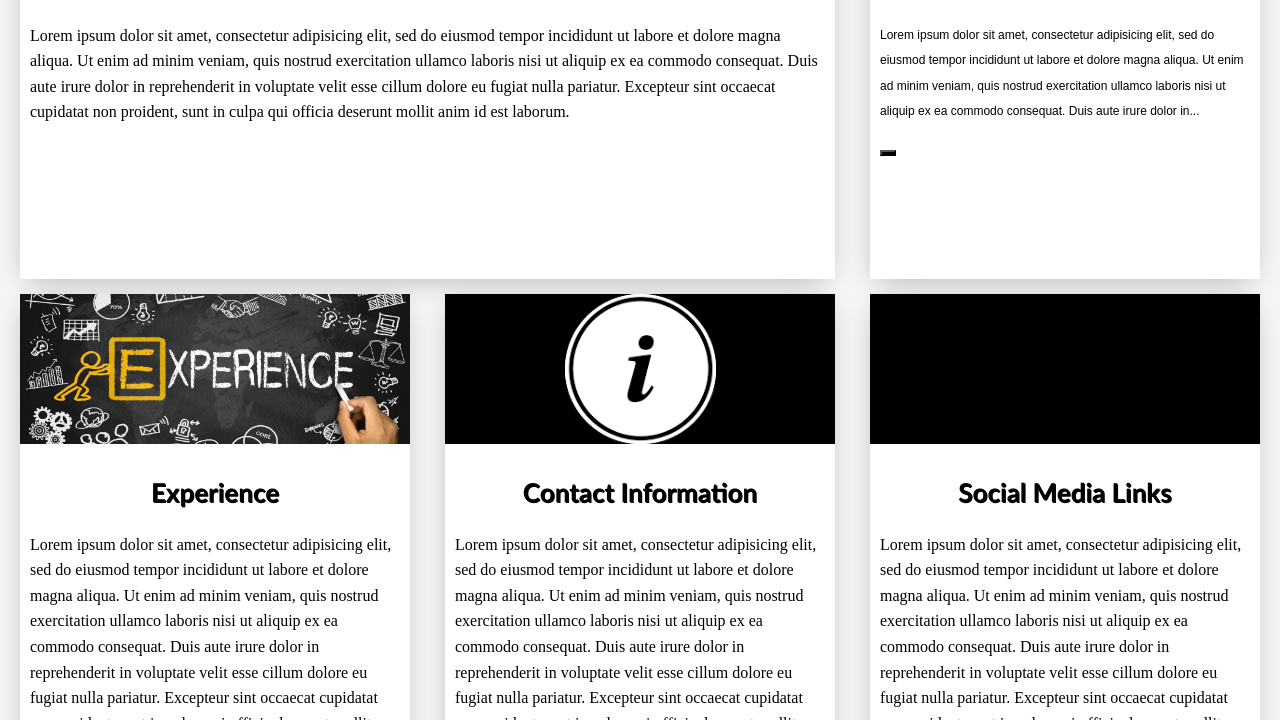
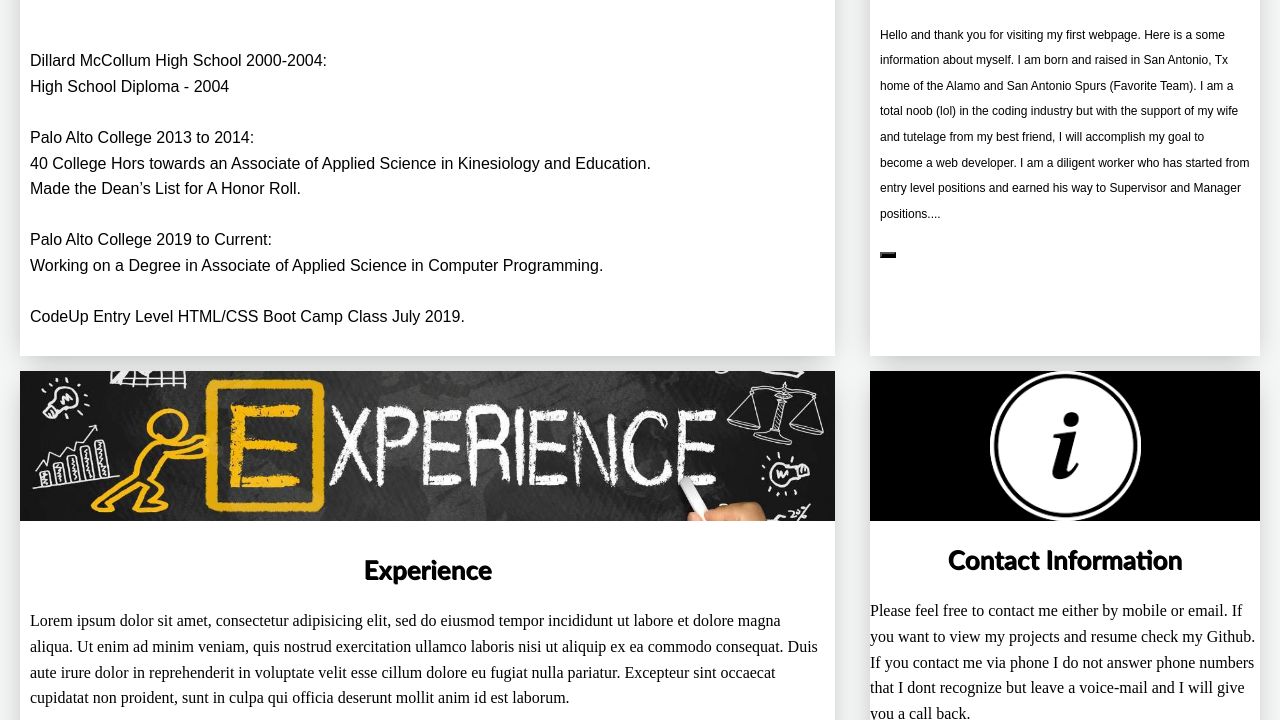
Before and after one commit to EdwardJr05/resume, a website: page edward.html in a window 1280 px wide. Shown: the part 541-1261 px from the top of the page. Drawn offline with Linux system fonts and the light colour scheme.

Commit message:
updated iformtion

```diff
--- a/edward.html
+++ b/edward.html
@@ -23,7 +23,7 @@
                 <li><a href="#Education">Education</a></li>
                 <li><a href="#Experience">Experience</a></li>
                 <li><a href="#ContactInformation">Contact Information</a></li>
-
+                <!-- <li><a href="#SocialProfiles">Social Media<a/></li> -->
             </ul>
         </div>
       </nav>
@@ -35,10 +35,10 @@
        <div class="Top-Card" style="background-image: url(tower.jpeg)">
    <img class="profile-pic" src="aboutme.png" />
  </div>
-        <div class="Bottom-Card">
-          <h3 class="Card-Header">About Me</h3>
-          <p>
-        Lorem ipsum dolor sit amet, consectetur adipisicing elit, sed do eiusmod tempor incididunt ut labore et dolore magna aliqua. Ut enim ad minim veniam, quis nostrud exercitation ullamco laboris nisi ut aliquip ex ea commodo consequat. Duis aute irure dolor in<span id="dots">...</span><span id="more"> reprehenderit in voluptate velit esse cillum dolore eu fugiat nulla pariatur. Excepteur sint occaecat cupidatat non proident, sunt in culpa qui officia deserunt mollit anim id est laborum.
+    <div class="Bottom-Card">
+      <h3 class="Card-Header">About Me</h3>
+        <p>
+Hello and thank you for visiting my first webpage. Here is a some information about myself. I am born and raised in San Antonio, Tx home of the Alamo and San Antonio Spurs (Favorite Team). I am a total noob (lol) in the coding industry but with the support of my wife and tutelage from my best friend, I will accomplish my goal to become a web developer. I am a diligent worker who has started from entry level positions and earned his way to Supervisor and Manager positions.<span id="dots">...</span><span id="more">Due to this I have learned to never stop expanding my knowledge and to adapt to any circumstance thrown my way, so that I can over come any challenge or obstacle placed in front of me. I am currently employed at a Distribution Center where I currently hold the position of Warehouse, Inventory and Dispatch Supervisor. After my shift has ended, I spend as much time as I can watching tutorial videos on html, css and I am currently working on Javascript.
        </span></p>
        <button onclick="myFunction()" id="myBtn"<Read More</button>
         </div>
@@ -49,7 +49,14 @@
          <div class="Bottom-Card">
            <h3 class="Card-Header">Education</h3>
            <p>
-         Lorem ipsum dolor sit amet, consectetur adipisicing elit, sed do eiusmod tempor incididunt ut labore et dolore magna aliqua. Ut enim ad minim veniam, quis nostrud exercitation ullamco laboris nisi ut aliquip ex ea commodo consequat. Duis aute irure dolor in reprehenderit in voluptate velit esse cillum dolore eu fugiat nulla pariatur. Excepteur sint occaecat cupidatat non proident, sunt in culpa qui officia deserunt mollit anim id est laborum.
+     <br>Dillard McCollum High School 2000-2004:
+     <br>High School Diploma - 2004<br>
+     <br>Palo Alto College 2013 to 2014:<br>
+     40 College Hors towards an Associate of Applied Science in Kinesiology and Education. <br>Made the Dean’s List for A Honor Roll.<br>
+     <br>Palo Alto College 2019 to Current:<br>
+     Working on a Degree in Associate of Applied Science in Computer Programming.<br>
+     <br>CodeUp Entry Level HTML/CSS Boot Camp Class July 2019.
+
         </p></div>
        </div>
 
@@ -64,21 +71,26 @@
 
         <div class="ContactInformation" id="ContactInformation">
          <div class="Top-Card1" style="background-image: url(contact.png)"></div>
-           <div class="Bottom-Card">
+           <div class="Bottom-Card1">
              <h3 class="Card-Header">Contact Information </h3>
              <p>
-           Lorem ipsum dolor sit amet, consectetur adipisicing elit, sed do eiusmod tempor incididunt ut labore et dolore magna aliqua. Ut enim ad minim veniam, quis nostrud exercitation ullamco laboris nisi ut aliquip ex ea commodo consequat. Duis aute irure dolor in reprehenderit in voluptate velit esse cillum dolore eu fugiat nulla pariatur. Excepteur sint occaecat cupidatat non proident, sunt in culpa qui officia deserunt mollit anim id est laborum.
-          </p></div>
-         </div>
+           Please feel free to contact me either by mobile or email. If you want to view my projects and resume check my Github. If you contact me via phone I do not answer phone numbers that I dont recognize but leave a voice-mail and I will give you a call back.
 
-         <div class="Social-Profiles" id="SocialProfiles">
-          <div class="Top-Card1" style="background-image: url()"></div>
+            <a href="https://github.com/EdwardJr05">
+            <br><img src="githublogo.png" alt="githublogo"><a/>
+            <br><img src="mobile.png" alt="mobile">(210) 413-5729<a/>
+            <br><img src="email.png" alt="email">EdwardJr05@yahoo.com<a/>
+              </p></div>
+            </div>
+
+         <!-- <div class="Social-Profiles" id="SocialProfiles">
+          <div class="Top-Card2" style="background-image: url()"></div>
             <div class="Bottom-Card">
               <h3 class="Card-Header">Social Media Links</h3>
               <p>
             Lorem ipsum dolor sit amet, consectetur adipisicing elit, sed do eiusmod tempor incididunt ut labore et dolore magna aliqua. Ut enim ad minim veniam, quis nostrud exercitation ullamco laboris nisi ut aliquip ex ea commodo consequat. Duis aute irure dolor in reprehenderit in voluptate velit esse cillum dolore eu fugiat nulla pariatur. Excepteur sint occaecat cupidatat non proident, sunt in culpa qui officia deserunt mollit anim id est laborum.
            </p></div>
-          </div>
+              </div> -->
 
   </div>
 
--- a/style.css
+++ b/style.css
@@ -55,6 +55,12 @@ body{
 
 }
 
+.Bottom-Card1{
+  text-align: left;
+  background-color: #ffffff;
+
+}
+
 .profile-pic{
   height: 100px;
   width: 100px;
@@ -73,12 +79,17 @@ body{
   box-shadow: -1px 7px 28px -9px rgba(0,0,0,0.32);
   position: relative;
   background-size: contain;
+  text-align: justify;
+  font-family: "Arial", serif;
+  font-size: 16px;
+
+
 
 }
 
 .Experience{
   background: #ffffff;
-  grid-area: 2 / 1 / 3 / 2;
+  grid-area: 2 / 1 / 3 / 3;
   box-shadow: -1px 7px 28px -9px rgba(0,0,0,0.32);
   overflow: hidden;
 
@@ -87,7 +98,7 @@ body{
 .ContactInformation{
   box-shadow: -1px 7px 28px -9px rgba(0,0,0,0.32);
   background: #ffffff;
-  grid-area: 2 / 2 / 3 / 3;
+  grid-area: 2 / 3 / 3 / 3;
 
 }
 .Social-Profiles{
```
Also changed, not shown: email.png (added), githublogo.png (added), mobile.png (added).
